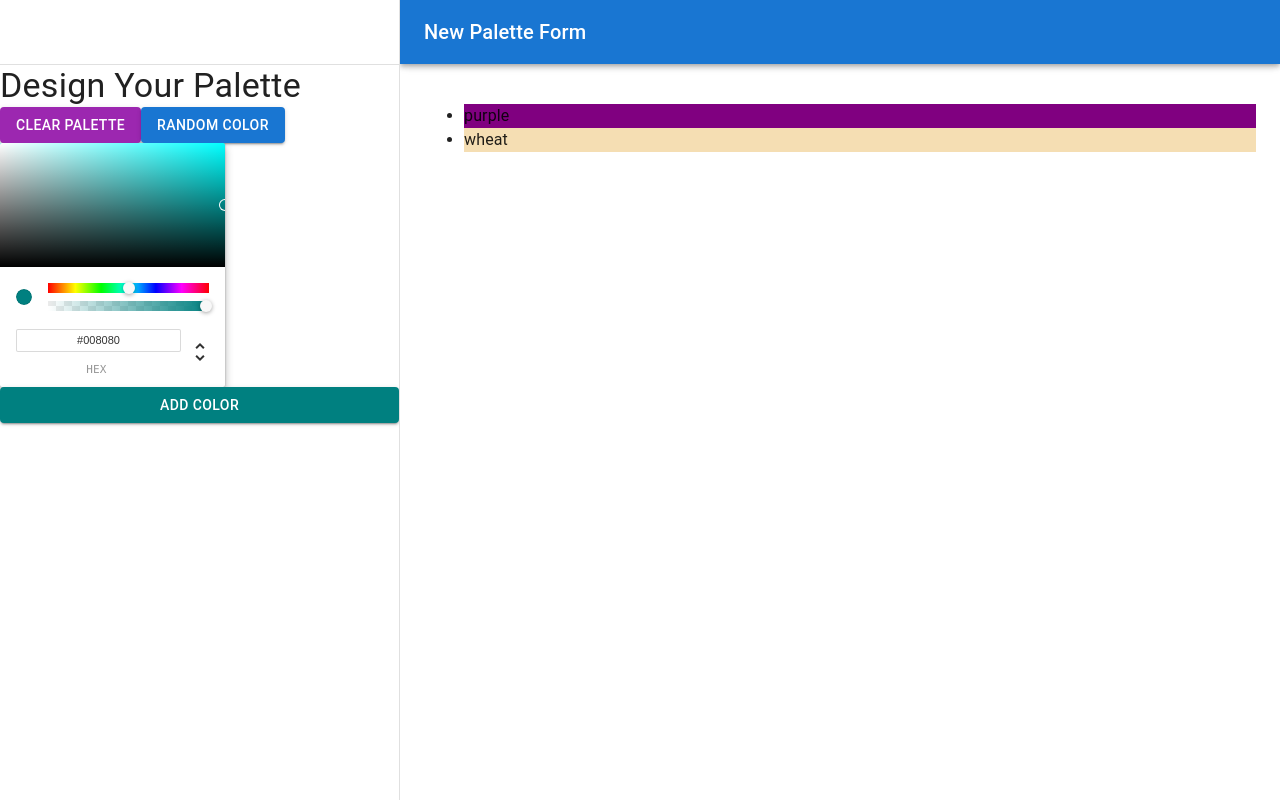
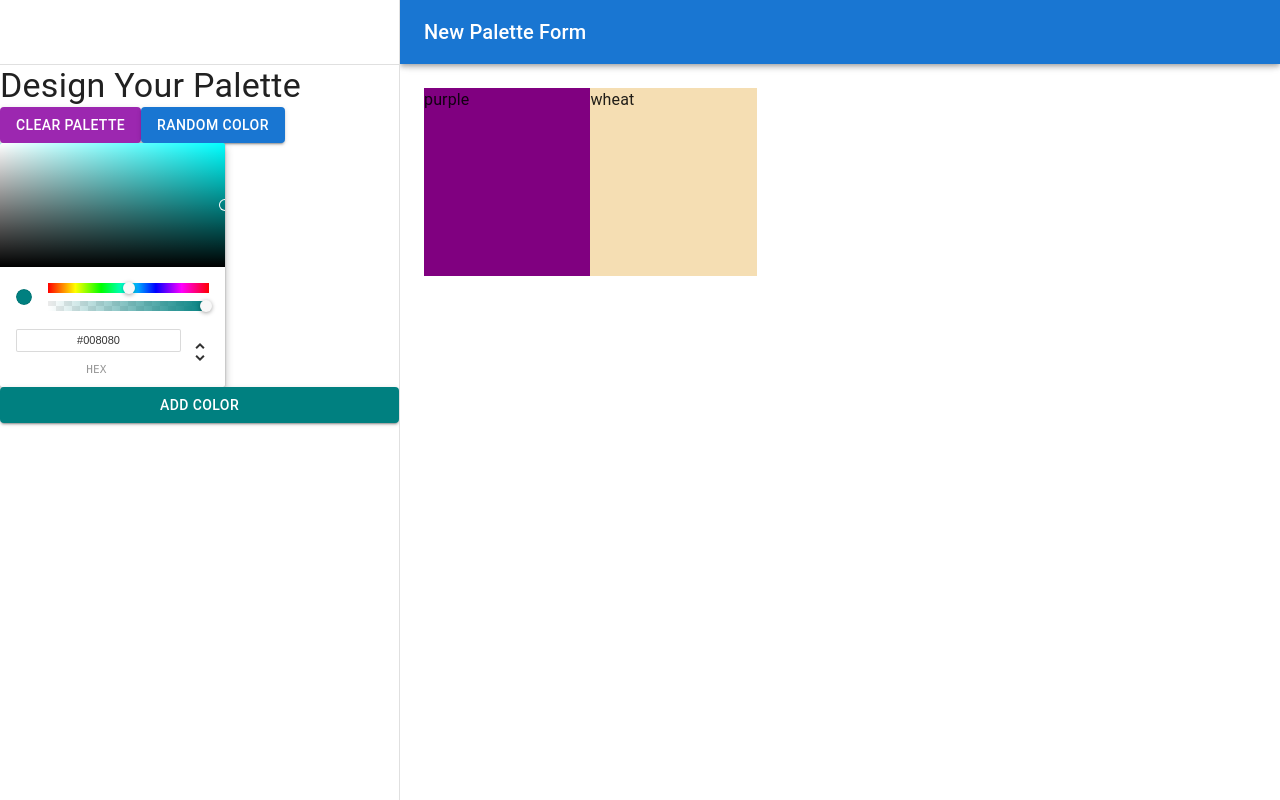
Before and after one commit to Ujjwal3232/color-mind, a React (Create React App) app: page /palette/new in a window 1280 px wide. Built offline with nearby package versions, Linux system fonts and the light colour scheme; some icons are missing.

Commit message:
CREATING DRAGGABLE COLOR BOX

```diff
--- /dev/null
+++ b/src/DraggableColorBox.js
@@ -0,0 +1,17 @@
+import React from 'react';
+import { styled } from '@mui/material/styles';
+
+const Box = styled('div')(({ theme, color }) => ({
+  backgroundColor: color,
+  width: "20%",
+  height: "25%",
+  margin: "0 auto",
+  display: "inline-block",
+  position: "relative",
+  cursor: "pointer",
+  marginBottom: "-3.5px",
+}));
+
+export default function DraggableColorBox({ color }) {
+  return <Box color={color}>{color}</Box>;
+}
--- a/src/NewPaletteForm.jsx
+++ b/src/NewPaletteForm.jsx
@@ -11,6 +11,7 @@ import Divider from '@mui/material/Divider';
 import IconButton from '@mui/material/IconButton';
 import MenuIcon from '@mui/icons-material/Menu';
 import ChevronLeftIcon from '@mui/icons-material/ChevronLeft';
+import DraggableColorBox from './DraggableColorBox';
 import {ChromePicker} from 'react-color';
 
 
@@ -20,6 +21,7 @@ const Main = styled('main', {
   shouldForwardProp: (prop) => prop !== 'open',
 })(({ theme, open }) => ({
   flexGrow: 1,
+  height:"100vh",
   padding: theme.spacing(3),
   transition: theme.transitions.create('margin', {
     easing: theme.transitions.easing.sharp,
@@ -161,11 +163,12 @@ addNewColor(){
 
           <Main open={open}>
             <DrawerHeader />
-          <ul>
+
             {this.state.colors.map(color=>(
-              <li style={{backgroundColor:color}}>{color}</li>
+              <DraggableColorBox color={color} />
+
             ))}
-          </ul>
+
           </Main>
         </Box>
       </ThemeProvider>
```
